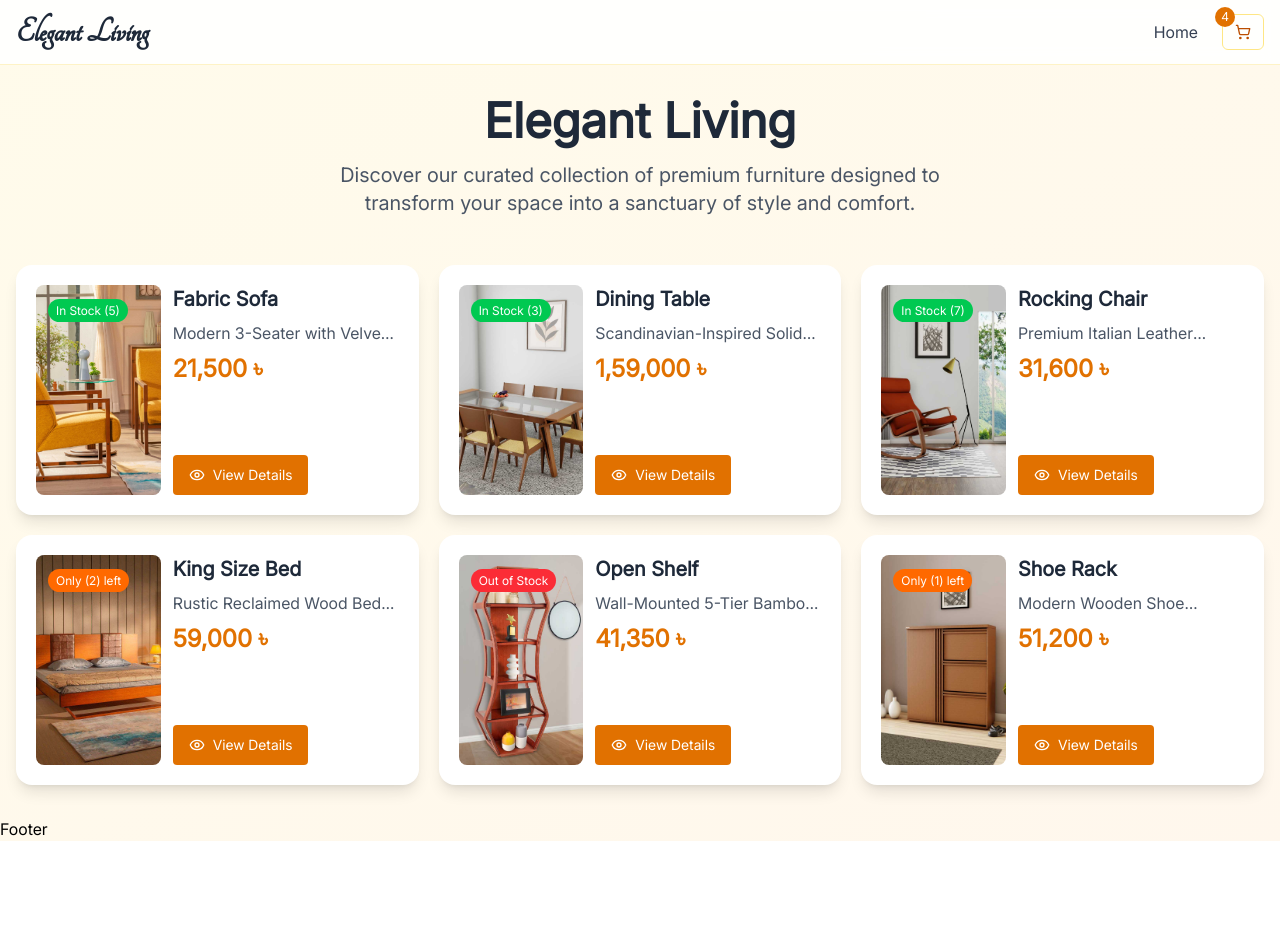
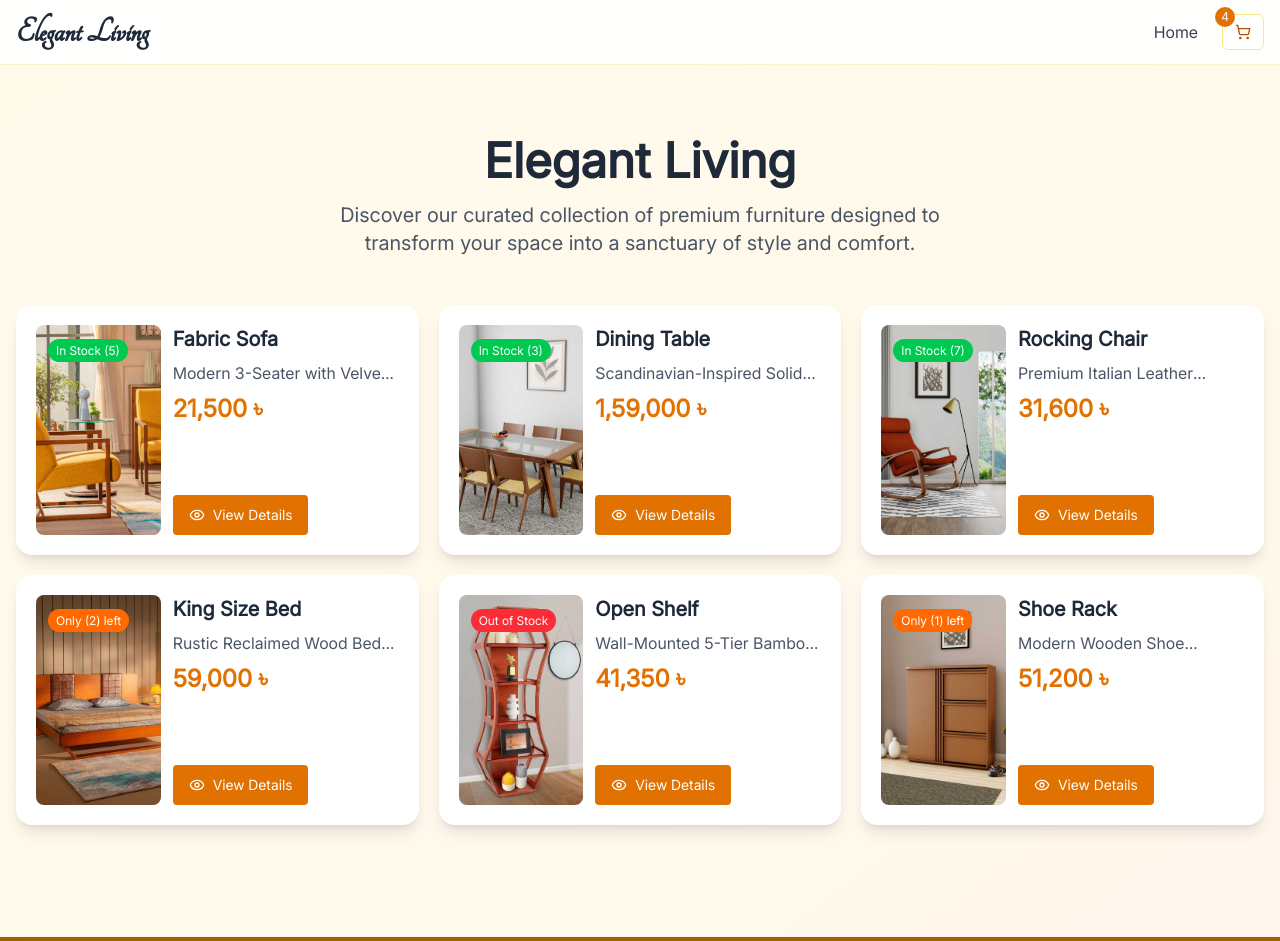
Before and after one commit to SMFaysalHaque/elegant-living, a React (Vite) app: page / in a window 1280 px wide. Shown: the top 941 px of the page. Before the commit the page ends 841 px from the top, so only its background shows below. Built offline with nearby package versions, Linux system fonts and the light colour scheme.

Commit message:
style: fix style issues for responsive view and add background color for footer.

```diff
--- a/src/App.jsx
+++ b/src/App.jsx
@@ -11,13 +11,13 @@ export default function App() {
         <nav className="bg-white/90 backdrop-blur-sm border-b border-amber-100 sticky top-0 z-40">
           <Navbar />
         </nav>
-        <main className="container mx-auto px-4 py-8">
+        <main className="container mx-auto px-4 py-8 xl:mt-10 xl:mb-20 mb-10">
           <Routes>
             <Route path="/" element={<Home />} />
             <Route path="/product/:slug" element={<Product />} />
           </Routes>
         </main>
-        <footer className="">
+        <footer className="bg-yellow-700">
           <Footer />
         </footer>
       </BrowserRouter>
```
